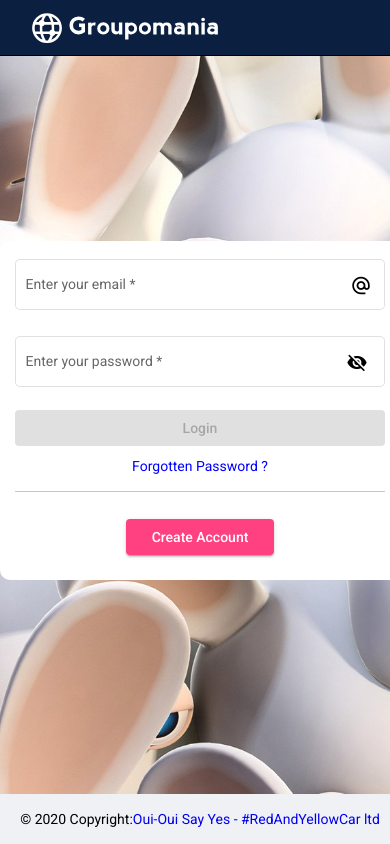
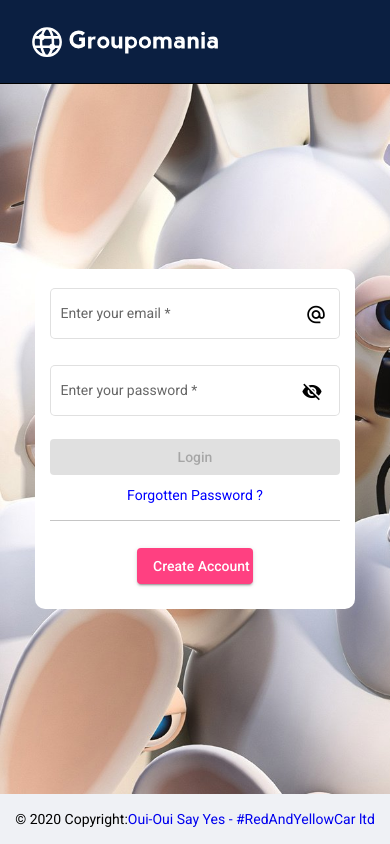
Before and after one commit to Dreamswitch/groupomania, an Angular app in the folder frontend/groupomania/: page /login in a window 390 px wide. Built offline with nearby package versions, Linux system fonts and the light colour scheme.

Commit message:
refactoring scss app-component

```diff
--- a/frontend/groupomania/src/app/app.component.html
+++ b/frontend/groupomania/src/app/app.component.html
@@ -1,7 +1,7 @@
-<div class="container-g">
-    <app-header class="header-bar"></app-header>
-    <div class="container">
-        <router-outlet class="main-outlet"></router-outlet>
+<div class="layout">
+    <app-header class="layout__header"></app-header>
+    <div class="layout__main">
+        <router-outlet></router-outlet>
     </div>
-    <app-footer class="footer-bar"></app-footer>
+    <app-footer class="layout__footer"></app-footer>
 </div>
--- a/frontend/groupomania/src/app/app.component.scss
+++ b/frontend/groupomania/src/app/app.component.scss
@@ -1,18 +1,18 @@
-.container-g {
+.layout {
     min-height: 100vh;
     display: grid;
-    grid-template-rows: 56px 1fr 50px;
-    grid-template-columns: 1fr;
+    grid-template-rows: 6rem 1fr 50px;
+    grid-template-columns: 100vw;
+
+    &__header {
+        grid-row: 1;
     }
 
-.container {
+    &__main {
         grid-row: 2;
     }
 
-.header-bar {
-    grid-row: 1;
-}
-
-.footer-bar {
+    &__footer {
         grid-row: 3;
     }
+}
--- a/frontend/groupomania/src/app/components/comment-form/comment-form.component.html
+++ b/frontend/groupomania/src/app/components/comment-form/comment-form.component.html
@@ -1,6 +1,6 @@
 <form
+    class="comment--form"
     *ngIf="userService.currentUser$ | async as user"
-    class="comment--form"
     [formGroup]="commentForm"
     (ngSubmit)="onSubmit()"
 >
--- a/frontend/groupomania/src/app/components/login/login.component.scss
+++ b/frontend/groupomania/src/app/components/login/login.component.scss
@@ -1,7 +1,8 @@
 .form {
   position: relative;
   background-color: white;
-  width: 400px;
+  min-width: 320px;
+  width: 30vw;
   border-radius: 10px;
   padding: 15px;
 }
@@ -21,7 +22,9 @@
 }
 
 .lol {
-  height: 50%;
+  height: 100%;
+  display: flex;
+  align-items: center;
 }
 
 .btn {
--- a/frontend/groupomania/src/app/components/publication-list/publication-list.component.html
+++ b/frontend/groupomania/src/app/components/publication-list/publication-list.component.html
@@ -100,7 +100,10 @@
             >
                 <mat-icon>more_horiz</mat-icon>
             </button>
-            <mat-menu #menu="matMenu">
+            <mat-menu
+                #menu="matMenu"
+                class="absolute"
+            >
                 <button
                     mat-menu-item
                     (click)="openDialogModify(publication);$event.preventDefault()"
@@ -207,12 +210,15 @@
                         <button
                             *ngIf="comment.isOwner"
                             mat-icon-button
-                            [matMenuTriggerFor]="menu"
+                            [matMenuTriggerFor]="afterMenu"
                             aria-label="Example icon-button with a menu"
                         >
                             <mat-icon>more_vert</mat-icon>
                         </button>
-                        <mat-menu #menu="matMenu">
+                        <mat-menu
+                            #afterMenu="matMenu"
+                            xPosition="after"
+                        >
                             <button
                                 mat-menu-item
                                 (click)="onModifyComment(commentIndex, publicationIndex)"
--- a/frontend/groupomania/src/app/components/publication-list/publication-list.component.scss
+++ b/frontend/groupomania/src/app/components/publication-list/publication-list.component.scss
@@ -8,11 +8,6 @@
 }
 
 .container {
-  &--comment {
-    margin: 2px auto;
-    background-color: greenyellow;
-  }
-
   &--mat-image {
     width: 50%;
     margin: auto;
@@ -22,14 +17,15 @@
 }
 
 .publication-card-links {
-  width: 750px;
-  margin: 20px auto 0 auto;
+  max-width: 750px;
+  width: 100%;
+  margin: 1.5rem auto 0 auto;
   border-radius: 10px;
 
   &__text {
     display: grid;
     grid-template-columns: 40px 1fr;
-    margin-bottom: 10px;
+    margin-bottom: 0.8rem;
 
     &__profile-thumbmail {
       grid-column: 1;
@@ -50,8 +46,8 @@
     display: flex;
     justify-content: center;
     align-items: center;
-    padding-top: 10px;
-    margin-top: 10px;
+    padding-top: 0.8rem;
+    margin-top: 0.8rem;
     border-top: hsla(228, 22%, 95%, 1) 1px solid;
   }
 }
@@ -63,19 +59,13 @@
   color: #65676b;
 }
 
-.mat-card-title {
-  &--custom {
-    font-size: 98%;
-  }
-}
-
 .mat-card-subtitle {
   margin-bottom: unset;
 }
 
 .mat-card-header {
   justify-content: space-between;
-  margin-bottom: 16px;
+  margin-bottom: 1.1rem;
 }
 
 ::ng-deep .mat-card-header-text {
@@ -103,9 +93,9 @@
 
 .mat-card-actions {
   margin-bottom: unset;
-  padding: 6px 0;
-  border-top: 1px solid rgba(219, 219, 219, 0.822);
-  border-bottom: 1px solid rgba(219, 219, 219, 0.822);
+  padding: 0.5rem 0;
+  border-top: 0.1rem solid rgba(219, 219, 219, 0.822);
+  border-bottom: 0.1rem solid rgba(219, 219, 219, 0.822);
 }
 
 .mat-expansion-panel:not([class*="mat-elevation-z"]) {
@@ -117,7 +107,7 @@
 .card-header--grid {
   display: flex;
   align-items: flex-start;
-  margin-top: 10px;
+  margin-top: 0.8rem;
 }
 .column--comment {
   border-radius: 15px;
@@ -133,15 +123,15 @@
 .content--comment {
   background-color: rgba(219, 219, 219, 0.822);
   border-radius: 15px;
-  padding: 10px 15px;
-  margin-bottom: 2px;
+  padding: 0.8rem 15px;
+  margin-bottom: 0.2rem;
 }
 
 .mat-card-content {
-  margin-bottom: unset;
+  margin-bottom: 1.1rem;
 }
 .mat-card-title--comment {
-  margin-bottom: unset;
+  margin-bottom: 0.4rem;
 }
 .contenteditable--comment {
   outline: unset;
@@ -156,8 +146,18 @@
 .temperature {
   font-family: Roboto, "Helvetica Neue", sans-serif;
   font-weight: 500;
-  font-size: 14px;
+  font-size: 1rem;
   text-transform: capitalize;
-  line-height: 36px;
+  line-height: 2.6rem;
   margin-bottom: unset;
 }
+
+.mat-card-content--comment {
+  margin-bottom: unset;
+}
+
+.absolute {
+  position: absolute;
+  top: 0;
+  right: 0;
+}
--- a/frontend/groupomania/src/app/components/publication-list/publication-list.component.ts
+++ b/frontend/groupomania/src/app/components/publication-list/publication-list.component.ts
@@ -9,7 +9,6 @@ import { UserService } from 'src/app/services/user.service';
 import { MatDialog } from '@angular/material/dialog';
 import { PublicationFormComponent } from '../publication-form/publication-form.component';
 import { MatMenuTrigger } from '@angular/material/menu';
-import { LikeService } from 'src/app/services/like.service';
 
 @Component({
   selector: 'app-publication-list',
@@ -23,10 +22,8 @@ export class PublicationListComponent implements OnInit {
     private commentService: CommentService,
     public userService: UserService,
     public dialog: MatDialog,
-    private likeService: LikeService
 
   ) { }
-  @ViewChild('menuTrigger') menuTrigger: MatMenuTrigger;
   publicationSub: Subscription;
   publications: Publication[];
   loading: boolean;
--- a/frontend/groupomania/src/app/components/signup/signup.component.scss
+++ b/frontend/groupomania/src/app/components/signup/signup.component.scss
@@ -1,6 +1,7 @@
 form {
   position: relative;
-  width: 400px;
+  min-width: 320px;
+  width: 30vw;
   border-radius: 10px;
   padding: 15px;
 }
--- a/frontend/groupomania/src/styles.scss
+++ b/frontend/groupomania/src/styles.scss
@@ -33,7 +33,6 @@ $groupomania-theme: mat-light-theme(
 // Alternatively, you can import and @include the theme mixins for each component
 // that you are using.
 @include angular-material-theme($groupomania-theme);
-
 /* You can add global styles to this file, and also import other style files */
 
 * {
@@ -59,3 +58,24 @@ body {
 .my-special-class .mat-expansion-panel-body {
   padding: 0;
 }
+html {
+  font-size: 14px;
+}
+@media (max-width: 500px) {
+  html {
+    font-size: 14px;
+  }
+}
+
+.mat-button,
+.mat-card-subtitle,
+.mat-card-title,
+.mat-card-content,
+.mat-raised-button,
+.mat-icon-button,
+.mat-stroked-button,
+.mat-flat-button,
+.mat-fab,
+.mat-mini-fab {
+  font-size: 1rem;
+}
```
Also changed, not shown: 1 other file (tests, documents, lock files or other folders). Lines whose indentation alone changed are shown as unchanged.
